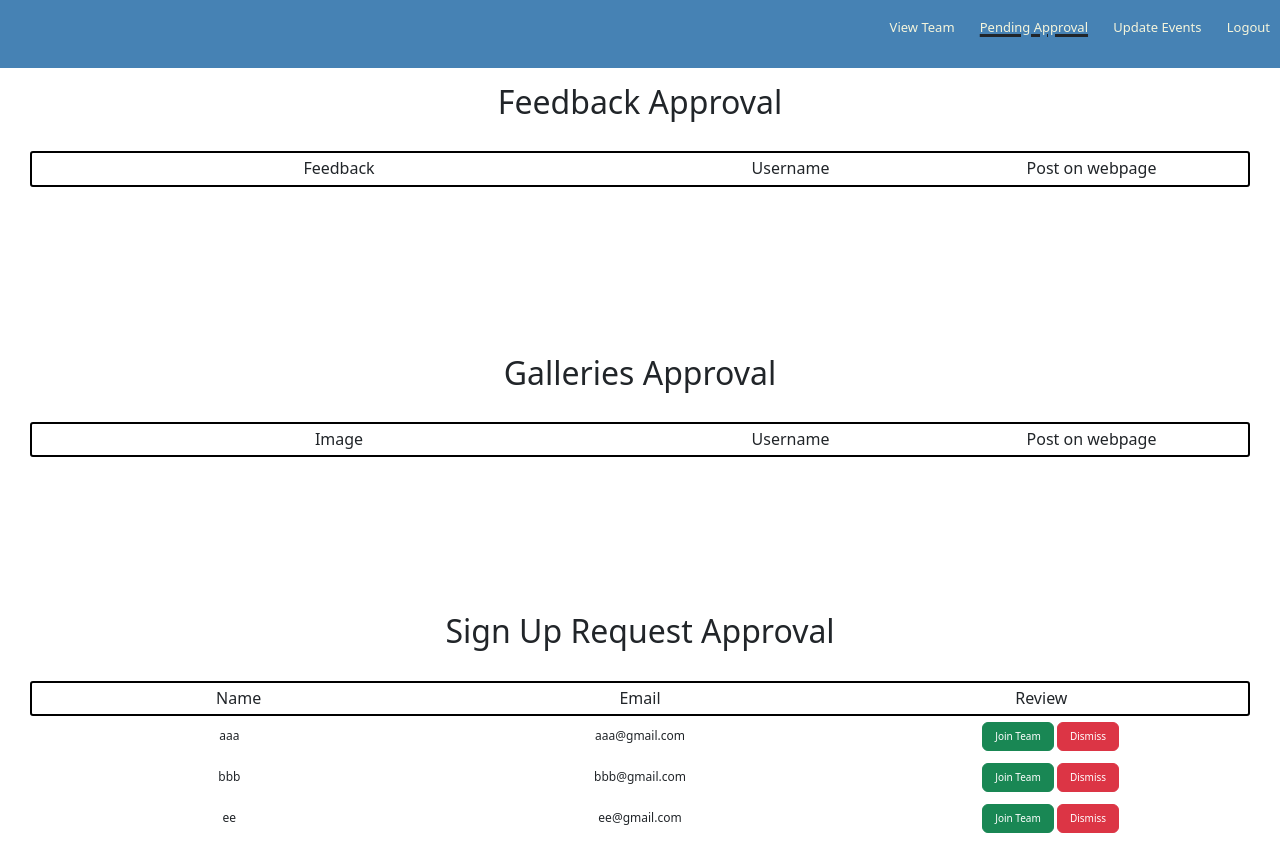
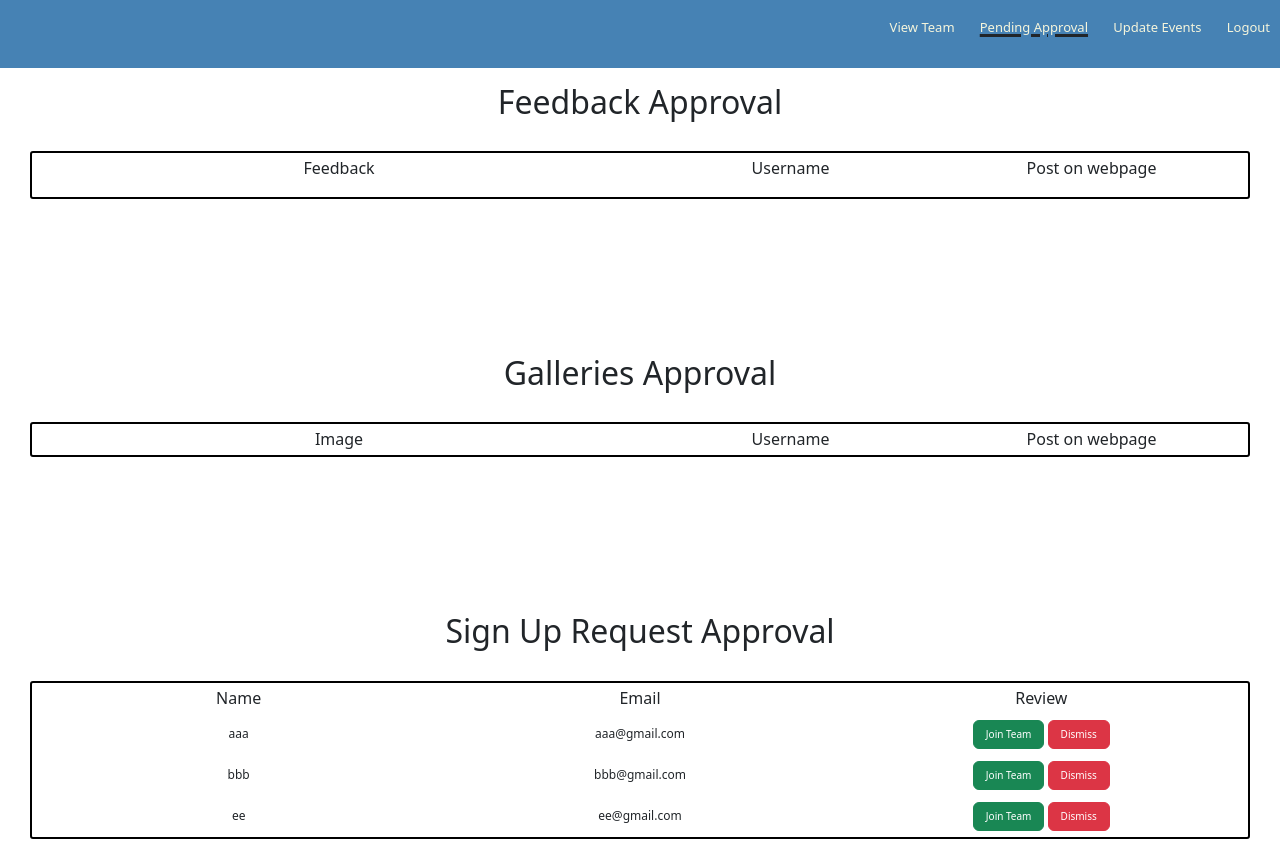
Before and after one commit to waiyeewwy/nUWAy, a Flask app: page /approval in a window 1280 px wide. Run offline with Flask 2, Linux system fonts and the light colour scheme; data comes from the database, SQL or seed files in the repository; both versions use the stored data as it was after the commit; tables that the repository leaves empty hold one stand-in row (values such as "Sample post").

Commit message:
small fix

```diff
--- a/app/templates/approval.html
+++ b/app/templates/approval.html
@@ -6,7 +6,7 @@
 <h2 class="pagetitle">Feedback Approval</h2>
 
 <div class="container-holder">
-    <div class="container-fluid text-center" id="container">
+    <div class="container-fluid text-center" id="feedbackcontainer">
         <div class="row">
             <div class="col-6 d-flex text-center">
                 <h6 style="margin:auto">Feedback</h6>
@@ -18,11 +18,11 @@
                 <h6 style="margin:auto">Post on webpage</h6>
             </div>
         </div>
-    </div>
+
 
         {% for feedback in feedbacks %}
 
-    <div id="feedback.id" class="row">
+        <div id={{feedback.id}} class="row">
             {% if feedback.approved is sameas True %}
             {% else %}
             <div class="col-6 d-flex">
@@ -41,13 +41,14 @@
         </div>
         {% endfor %}
     </div>
+</div>
 
 <br><br><br><br><br>
 
 <h2 class="pagetitle">Galleries Approval</h2>
 
 <div class="container-holder">
-    <div class="container-fluid text-center" id="container">
+    <div class="container-fluid text-center" id="galleriescontainer">
         <div class="row">
             <div class="col-6 d-flex text-center">
                 <h6 style="margin:auto">Image</h6>
@@ -59,11 +60,11 @@
                 <h6 style="margin:auto">Post on webpage</h6>
             </div>
         </div>
-    </div>
+
 
         {% for image in images %}
 
-    <div id="image.id" class="row">
+        <div id={{image.id}} class="row">
             {% if image.approved is sameas True %}
             {% else %}
             <div class="col-6 d-flex">
@@ -82,6 +83,7 @@
         </div>
         {% endfor %}
     </div>
+</div>
 
 
 <br><br><br><br><br>
@@ -90,7 +92,7 @@
 <h2 class="pagetitle">Sign Up Request Approval</h2>
 
 <div class="container-holder">
-    <div class="container-fluid text-center" id="container">
+    <div class="container-fluid text-center" id="signupcontainer">
         <div class="row">
             <div class="col-4 d-flex text-center">
                 <h6 style="margin:auto">Name</h6>
@@ -102,11 +104,11 @@
                 <h6 style="margin:auto">Review</h6>
             </div>
         </div>
-    </div>
+
 
         {% for request in requests %}
 
-    <div id="request.id" class="row">
+        <div id={{request.id}} class="row">
             {% if request.approved is sameas True %}
             {% else %}
             <div class="col-4 d-flex">
@@ -124,6 +126,7 @@
             {% endif %}
         </div>
         {% endfor %}
+    </div>
 </div>
 
 
@@ -164,7 +167,7 @@
     function approveRequest(userid){
         //removing user on front end using DOM
         removeUser = document.getElementById(userid)
-        parent = document.getElementById('container')
+        parent = document.getElementById('signupcontainer')
         parent.removeChild(removeUser)
 
         var target = JSON.stringify(userid)
```
Also changed, not shown: app.db, 1 other file. Lines whose indentation alone changed are shown as unchanged.
